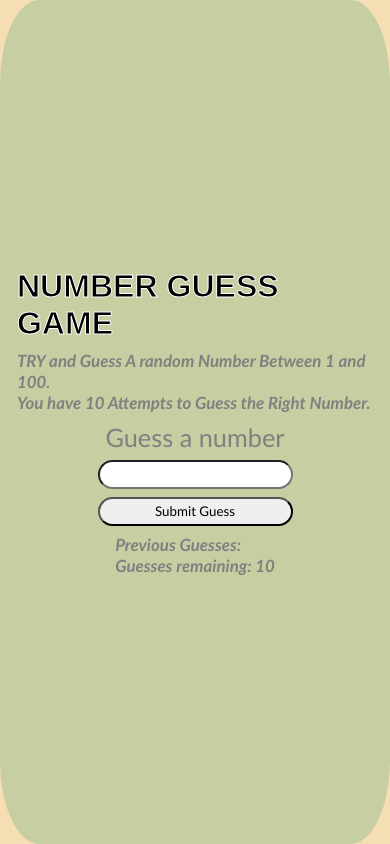
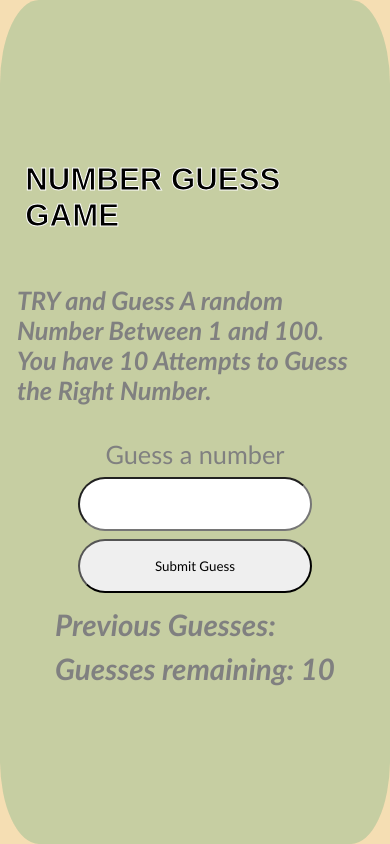
Before and after one commit to Shivanshu0404/Guessgame, a plain HTML site: page index.html in a window 390 px wide. Drawn offline with Linux system fonts and the light colour scheme.

Commit message:
add responsiveness

```diff
--- a/guess.css
+++ b/guess.css
@@ -39,19 +39,32 @@ form{
     flex-direction: column;
     align-items: center;
     gap: 1vmax;
+    margin-top: 3vmax;
 }
 input{
-    width: 50vw;
-    padding: 0.5vmax;
+    width: 60vw;
+
+    padding: 2vmax;
     border-radius: 40px;
     text-align: center;
 }
 h1{
     color: black;
     -webkit-text-stroke: 1px  white;
-    font-size: 3.8vmax ;
+    font-size: 3.7vmax ;
     font-family:fantasy;
+    margin-bottom: 4vmax;
+    padding: 1vmax;
+
 }
 #guess{
     font-size: 3vmax;
 }
+.pr{
+    font-size: 3.5vmax;
+    padding: 0.5vmax;
+    margin-top: 0.1vmax;
+}
+#defination p{
+font-size: 3vmax;
+}
--- a/guess.js
+++ b/guess.js
@@ -60,6 +60,12 @@ function displayGuess(guess) {
 function displayMessage(message) {
     lowOrHi.innerHTML = `<h2>${message}</h2>`;
     lowOrHi.style.color='red'
+    lowOrHi.style.backgroundColor='black'
+    lowOrHi.style.padding='1vmax'
+    lowOrHi.style.margin='1vmax'
+    lowOrHi.style.borderRadius='10px'
+    lowOrHi.style.textAlign='center'
+
 }
 
 function newGame() {
@@ -83,7 +89,10 @@ function endGame() {
     p.innerHTML = `<h2 id="newgame">Start New Game</h2>`;
     p.style.backgroundColor='green'
     p.style.textAlign='center'
-    p.style.borderRadius='10px'
+    p.style.borderRadius='20px'
+    p.style.width='40vmax'
+    p.style.padding='2vmax'
+    p.style.color='white'
     Startover.appendChild(p);
     playgame = false;
     newGame();
--- a/index.html
+++ b/index.html
@@ -19,8 +19,8 @@
          <input type="submit" id="subt" value="Submit Guess" class="guessSubmit">
         </form>
         <div class="resultparas">
-            <p>Previous Guesses: <span class="guesses"></span> </p>
-            <p>Guesses remaining: <span class="lastResult">10</span> </p>
+            <p  class="pr">Previous Guesses: <span class="guesses"></span> </p>
+            <p class="pr">Guesses remaining: <span class="lastResult">10</span> </p>
             <p class="lowOrHi"> </p>
         </div>
     </div>
```
